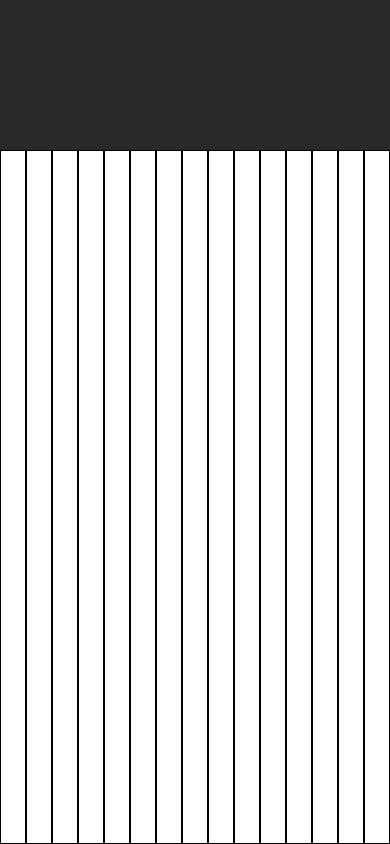
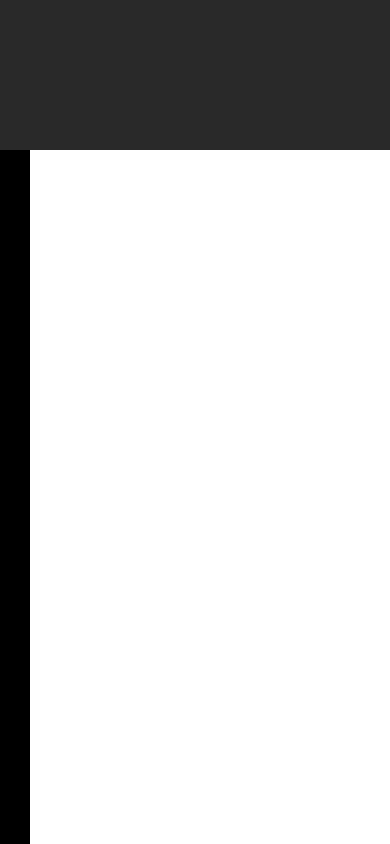
Before and after one commit to AdrianVillalbaSanchez/Calculadora-React-Native, a React Native app in the folder calculadora/: screen / in a window 390 px wide. Built offline with nearby package versions, Linux system fonts and the light colour scheme.

Commit message:
Another view added

```diff
--- a/calculadora/src/components/screens/Calc.js
+++ b/calculadora/src/components/screens/Calc.js
@@ -35,7 +35,11 @@ class Calc extends React.Component {
 
                 <View style={{ flex: 1, flexDirection: "row" }}>
                     {this.validKeys.map((key, i) => {
-                        return <View style={styles.button}></View>
+                        return (
+                            <View>
+                                <View style={styles.button}></View>
+                            </View>
+                        );
                     })}
                 </View>
             </View>
```
